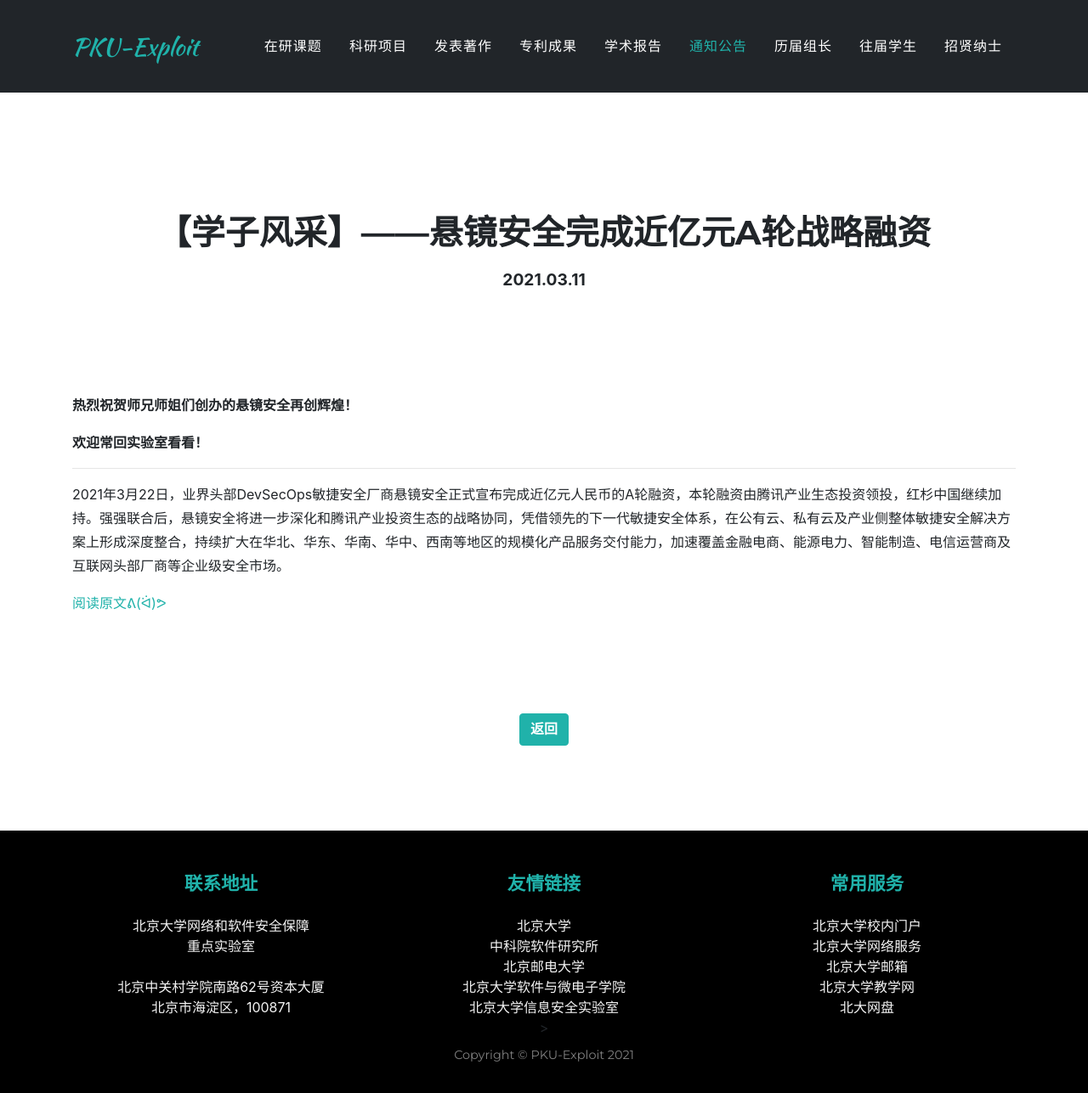
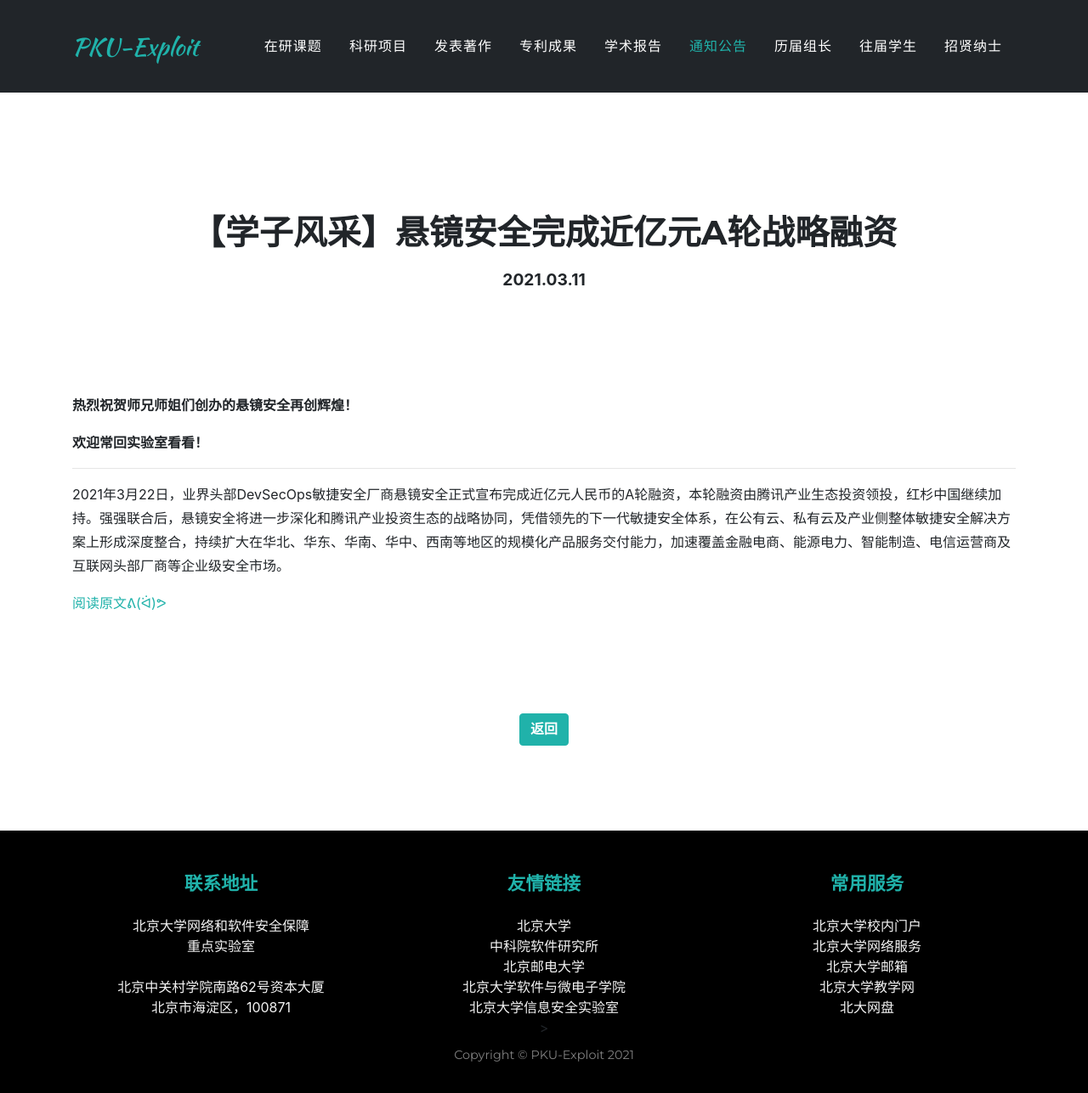
Before and after one commit to xxycfhb/xxycfhb.github.io, a Jekyll site: the page built from _posts/notice/2021-03-12-notice-4.md, in a window 1280 px wide and 1287 px high. Shown: the whole window at 85% size. Built offline with Jekyll 4.4.1, drawn with Linux system fonts in a browser that asks for light colours; some web fonts are replaced.

```diff
--- a/_posts/notice/2021-03-12-notice-4.md
+++ b/_posts/notice/2021-03-12-notice-4.md
@@ -1,7 +1,7 @@
 ---
 layout: post
 title: 通知公告
-subtitle: '【学子风采】——悬镜安全完成近亿元A轮战略融资'
+subtitle: '【学子风采】悬镜安全完成近亿元A轮战略融资'
 date: 2021.3.11
 permalink: /:categories/:year/:month/:day/:title
 categories:
```
Also changed, not shown: _posts/notice/2021-03-12-notice-3.md (+1 -1 lines).
